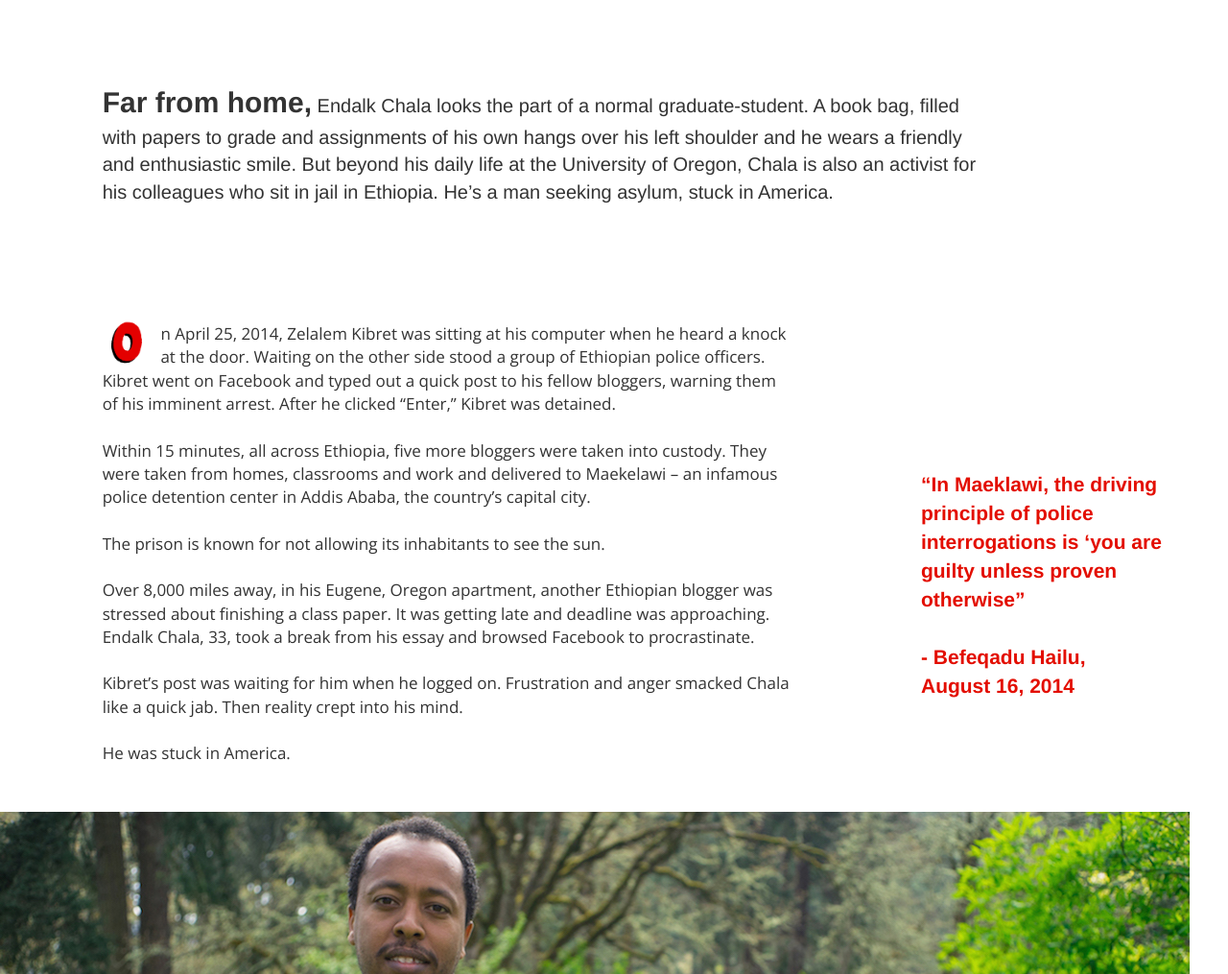
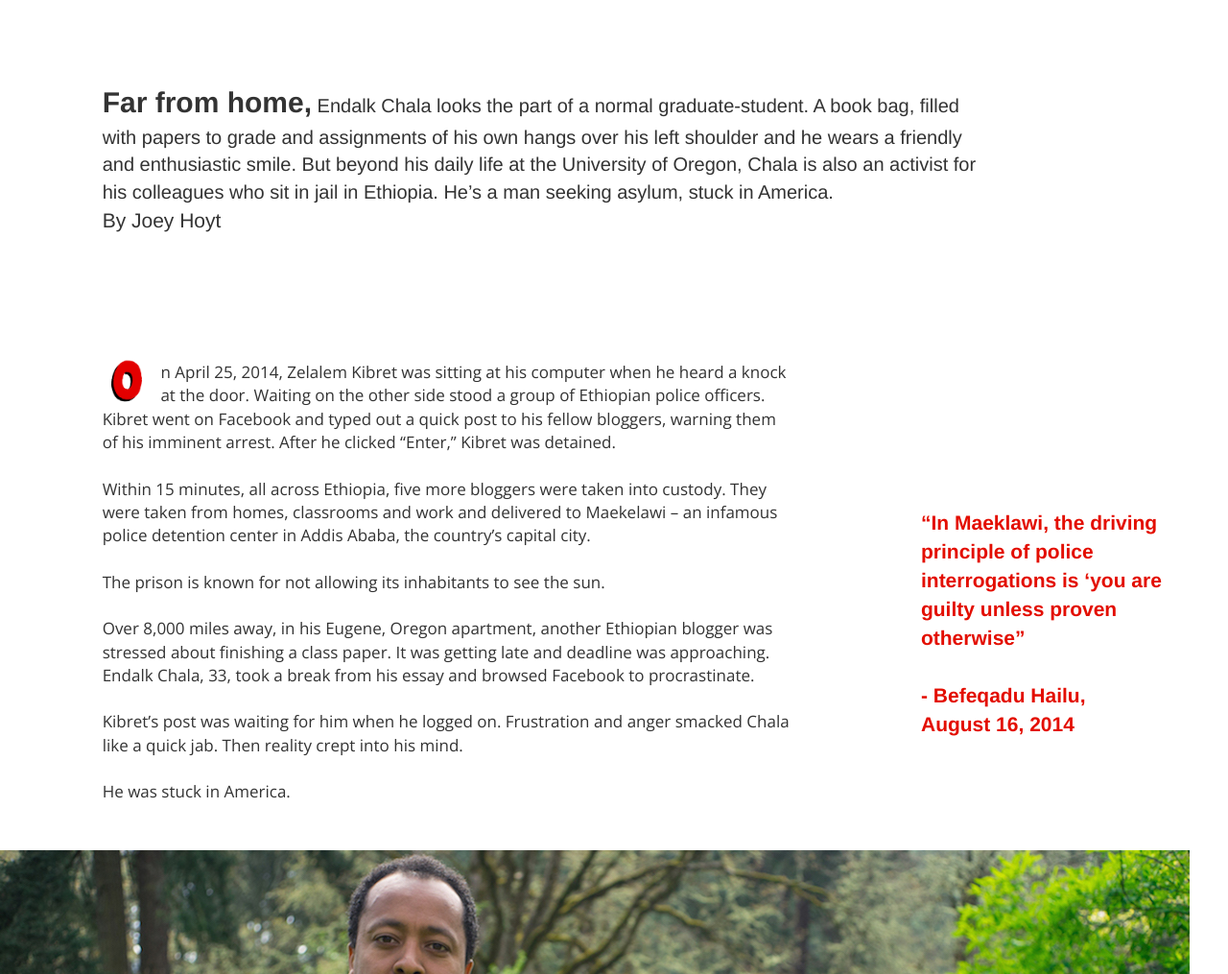
Before and after one commit to dailyemerald/zone9, a plain HTML site: page index.html in a window 1280 px wide. Shown: the part 789-1804 px from the top of the page at 96% size. Drawn offline with nearby package versions, Linux system fonts and the light colour scheme.

Commit message:
akldfjda

```diff
--- a/css/style.css
+++ b/css/style.css
@@ -53,6 +53,10 @@ html,body,div {
     padding: 0;
     font-size: 700%
   }
+
+.byline {
+  font-size: 150%;
+}
 
   .side {
     margin-top: 50%;
--- a/index.html
+++ b/index.html
@@ -40,6 +40,7 @@
 <div class="row">
   <div class="col-md-1 col-sm-1 col-xs-1"></div>
       <div class="col-md-9 col-sm-11 col-xs-11 sub"><span id="subhead">Far from home,</span><span id="smaller"> Endalk Chala looks the part of a normal graduate-student. A book bag, filled with papers to grade and assignments of his own hangs over his left shoulder and he wears a friendly and enthusiastic smile. But beyond his daily life at the University of Oregon, Chala is also an activist for his colleagues who sit in jail in Ethiopia. He’s a man seeking asylum, stuck in America.</span>
+         <p class="byline"> By Joey Hoyt </p>
       </div>
 </div> <!-- end row -->
 
```
